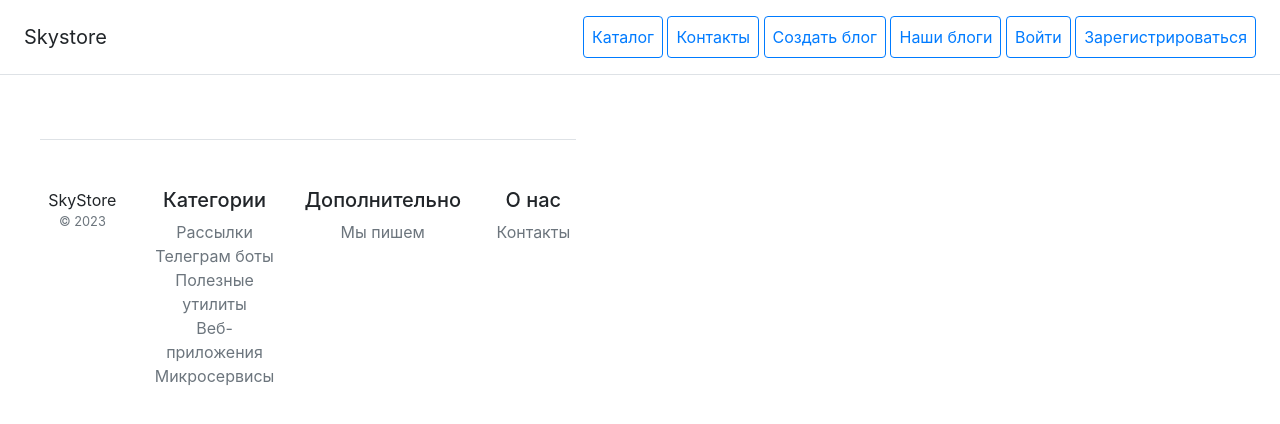
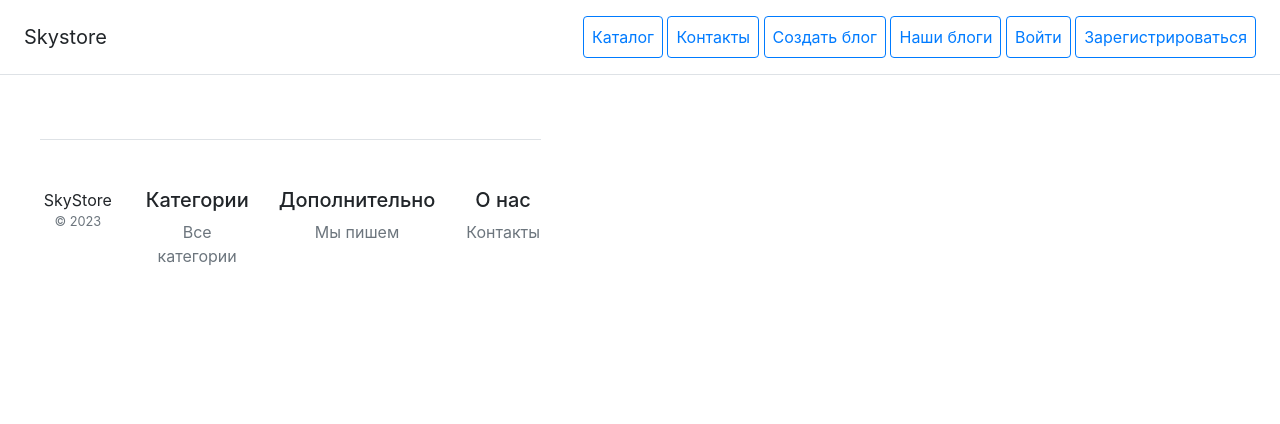
Before and after one commit to RenatUrazbakhtin/Skystore, a Django app: page /list/ in a window 1280 px wide. Shown: the top 424 px of the page. Run offline with Django 4.2, Linux system fonts and the light colour scheme; data that the repository does not hold is empty; some libraries are stand-ins or nearby versions.

Commit message:
add url to category list

```diff
--- a/catalog/templates/catalog/base.html
+++ b/catalog/templates/catalog/base.html
@@ -23,11 +23,7 @@
                 <div class="col-6 col-md">
                     <h5>Категории</h5>
                     <ul class="list-unstyled text-small">
-                        <li><a class="text-muted" href="#">Рассылки</a></li>
-                        <li><a class="text-muted" href="#">Телеграм боты</a></li>
-                        <li><a class="text-muted" href="#">Полезные утилиты</a></li>
-                        <li><a class="text-muted" href="#">Веб-приложения</a></li>
-                        <li><a class="text-muted" href="#">Микросервисы</a></li>
+                        <li><a class="text-muted" href="{% url 'category_list' %}">Все категории</a></li>
                     </ul>
                 </div>
                 <div class="col-6 col-md">
```
